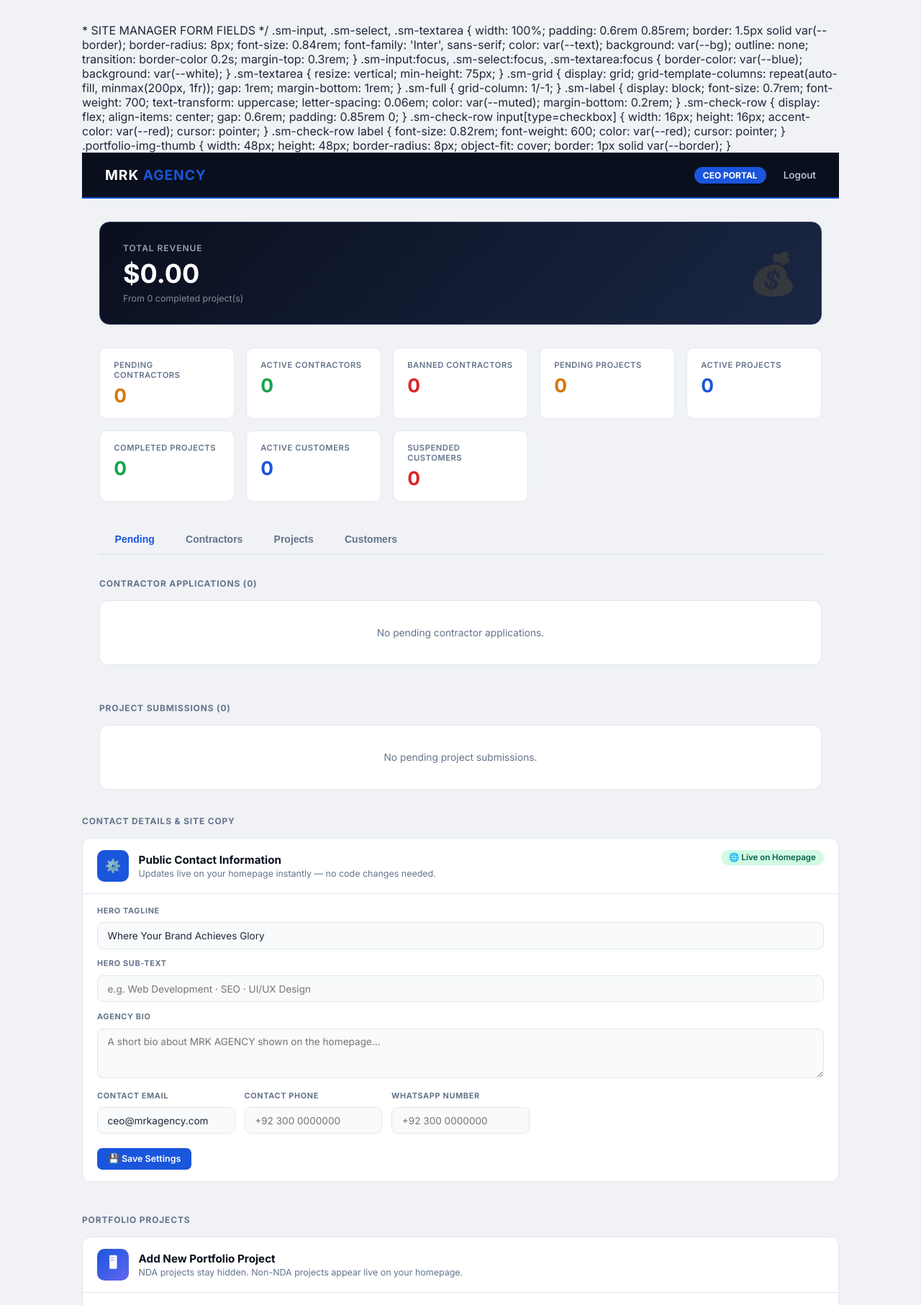
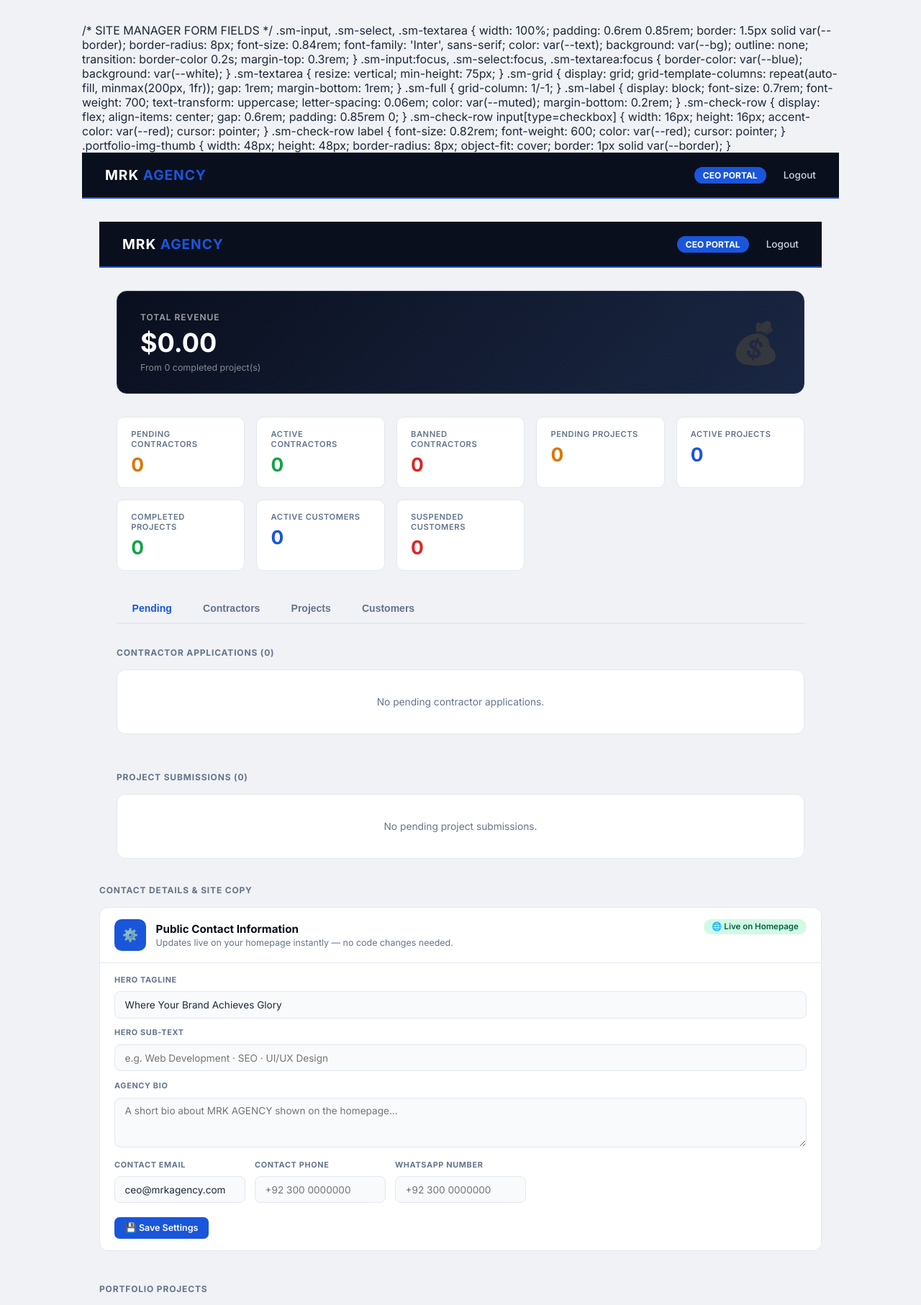
Before and after one commit to KhizarKhan714/MRK-AGENCY-, a Python web app: template templates/ceo_dashboard.html in a window 1280 px wide. Shown: the part 64-1877 px from the top of the page at 72% size. Run offline with Jinja, Linux system fonts and the light colour scheme; the template is opened without the code that fills it, so the values that code supplies are empty.

Commit message:
Update ceo_dashboard.html

```diff
--- a/templates/ceo_dashboard.html
+++ b/templates/ceo_dashboard.html
@@ -184,9 +184,7 @@
 
 <div class="page">
 
-
-  * SITE MANAGER FORM FIELDS */
-
+    /* SITE MANAGER FORM FIELDS */
     .sm-input, .sm-select, .sm-textarea {
       width: 100%; padding: 0.6rem 0.85rem;
       border: 1.5px solid var(--border); border-radius: 8px;
@@ -207,6 +205,16 @@
   </style>
 </head>
 <body>
+
+<nav>
+  <a href="/" class="nav-brand">MRK <span>AGENCY</span></a>
+  <div class="nav-right">
+    <span class="ceo-badge">CEO PORTAL</span>
+    <a href="/ceo-logout">Logout</a>
+  </div>
+</nav>
+
+<div class="page">
 
 <nav>
   <a href="/" class="nav-brand">MRK <span>AGENCY</span></a>
```
